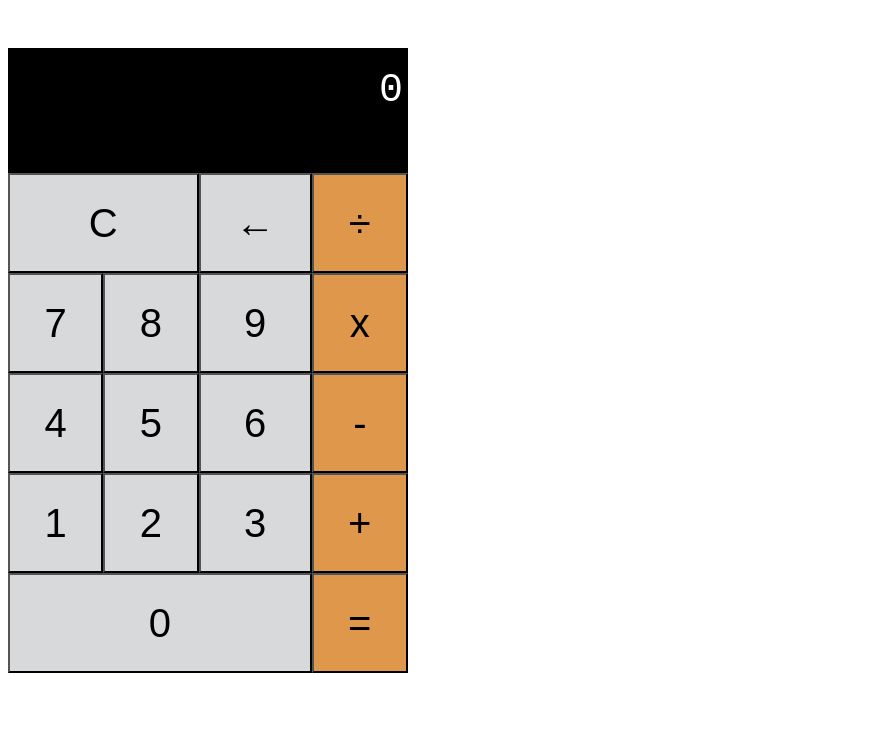
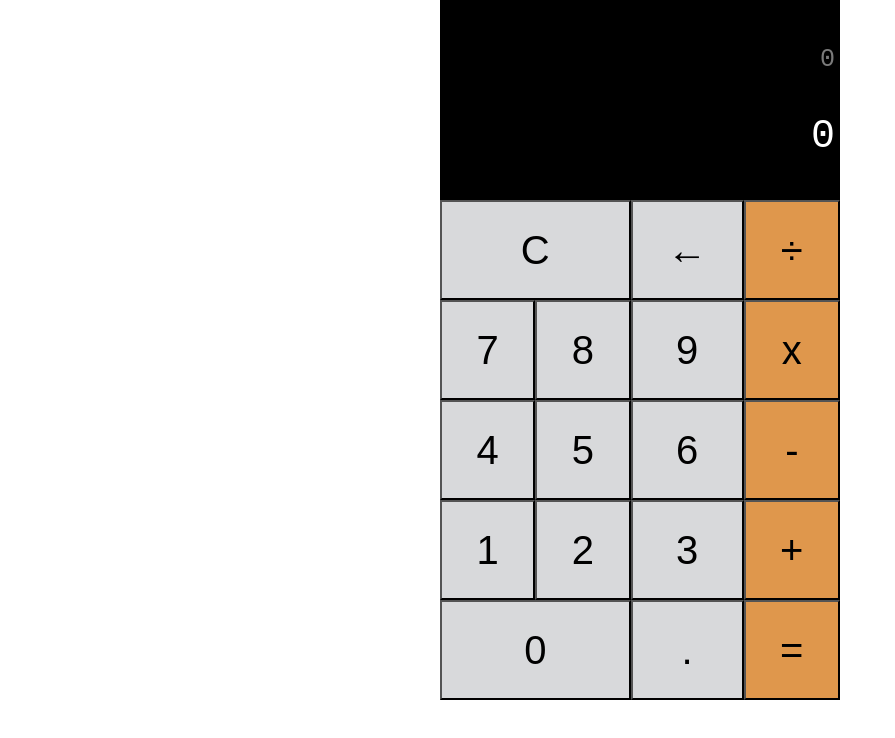
Before and after one commit to Barneygray/EY-coding-masterclass, a plain HTML site: page Week2/CalcProj/Calc.html in a window 1280 px wide. Shown: the whole page, without its empty margins (0-895 px from the left). Drawn offline with Linux system fonts and the light colour scheme.

Commit message:
extra touches

```diff
--- a/Week2/CalcProj/Calc.css
+++ b/Week2/CalcProj/Calc.css
@@ -6,6 +6,8 @@ body {
   padding: 0px;
   background-color: white;
   color: white;
+  max-width: 400px;
+  margin: 0 auto;
 }
 
 .input-screen {
@@ -16,15 +18,26 @@ body {
     font-family: "Courier New", Courier, monospace;
     text-align: right;
     padding: 20px 5px;
-    height: 100%;
+    height: 200px;
+}
+
+.calc-screen {
+    color: rgba(255, 255, 255, 0.479);
+    font-size: 25px;
+}
+
+.result-screen {
+
 }
 
 .C-button {
     grid-area: C;
+    width: 200px;
 }
 
 .arrow-button {
     grid-area: arrow;
+    width: 100px;
 }
 
 .div-button {
@@ -87,6 +100,10 @@ body {
     grid-area: equals;
 }
 
+.decimal-button {
+    grid-area: decimal;
+}
+
 .calc-layout {
     display: grid;
     grid-template-areas:
@@ -96,7 +113,7 @@ body {
     "seven eight nine xi"
     "four five six minus"
     "one two three plus"
-    "zeroo zeroo zeroo equals";
+    "zeroo zeroo decimal equals";
     width : 400px;
 }
 
--- a/Week2/CalcProj/Calc.html
+++ b/Week2/CalcProj/Calc.html
@@ -8,58 +8,28 @@
 </head>
 <body>
     <div class = "calc-layout">
-        <p class = "input-screen"> 0 </p>
-        <div class = "C-button">
-            <button class ="grey-buttons"> C </button>
+        <div class = "input-screen">
+            <p class =  "calc-screen">0</p>
+            <p class = "result-screen"> 0 </p>
         </div>
-        <div class = "arrow-button">
-            <button class = "grey-buttons"> ← </button>
-        </div>
-        <div class = "div-button">
-            <button class = "orange-buttons"> ÷ </button>
-        </div>
-        <div class = "seven-button">
-            <button class="grey-buttons number-button"> 7 </button>
-        </div>
-        <div class = "eight-button">
-            <button class="grey-buttons number-button"> 8 </button>
-        </div>
-        <div class = "nine-button">
-            <button class="grey-buttons number-button"> 9 </button>
-        </div>
-        <div class = "x-button">
-            <button class="orange-buttons"> x </button>
-        </div>
-        <div class= "four-button">
-            <button class="grey-buttons number-button"> 4 </button>
-        </div>
-        <div class="five-button">
-            <button class="grey-buttons number-button"> 5 </button>
-        </div>
-        <div class="six-button">
-            <button class="grey-buttons number-button"> 6 </button>
-        </div>
-        <div class="minus-button">
-            <button class="orange-buttons"> - </button>
-        </div>
-        <div class="one-button">
-            <button class="grey-buttons number-button"> 1 </button>
-        </div>
-        <div class="two-button">
-            <button class="grey-buttons number-button"> 2 </button>
-        </div>
-        <div class="three-button">
-            <button class="grey-buttons number-button"> 3 </button>
-        </div>
-        <div class="plus-button">
-            <button class="orange-buttons"> + </button>
-        </div>
-        <div class="zero-button">
-            <button class="grey-buttons number-button"> 0 </button>
-        </div>
-        <div class="equals-button">
-            <button class="orange-buttons"> = </button>
-        </div>
+        <button class ="C-button grey-buttons"> C </button>
+        <button class = "arrow-button grey-buttons"> ← </button>
+        <button class = "div-button orange-buttons"> ÷ </button>
+        <button class="seven-button grey-buttons number-button"> 7 </button>
+        <button class="eight-button grey-buttons number-button"> 8 </button>
+        <button class="nine-button grey-buttons number-button"> 9 </button>
+        <button class="x-button orange-buttons"> x </button>
+        <button class="four-button grey-buttons number-button"> 4 </button>
+        <button class="five-button grey-buttons number-button"> 5 </button>
+        <button class="six-button grey-buttons number-button"> 6 </button>
+        <button class="minus-button orange-buttons"> - </button>
+        <button class="one-button grey-buttons number-button"> 1 </button>
+        <button class="two-button grey-buttons number-button"> 2 </button>
+        <button class="three-button grey-buttons number-button"> 3 </button>
+        <button class="plus-button orange-buttons"> + </button>
+        <button class="zero-button grey-buttons number-button"> 0 </button>
+        <button class="decimal-button grey-buttons number-button"> . </button>
+        <button class="equals-button orange-buttons"> = </button>
     </div>
 <script src="Calc.js"></script>
 </body>
--- a/Week2/CalcProj/Calc.js
+++ b/Week2/CalcProj/Calc.js
@@ -8,18 +8,20 @@ const divButton = document.querySelector(".div-button");
 const xButton = document.querySelector(".x-button");
 const equalsButton = document.querySelector(".equals-button");
 
-const display = document.querySelector(".input-screen");
+const calc = document.querySelector(".calc-screen")
+const display = document.querySelector(".result-screen");
 
+let calculation = [];
 let numStore = [];
 let numShow = [];
 let operations = [];
 
 number.forEach(button => {
     button.addEventListener("click", function() {
-        console.log(button.innerText);
         numShow.push(button.innerText);
+        calculation.push(button.innerText);
         display.innerText = numShow.join("");
-        console.log(numStore)
+        calc.innerText = calculation.join("");
     });
 });
 
@@ -28,12 +30,17 @@ clearButton.addEventListener("click", function() {
     numStore = [];
     operations = [];
     numShow = [];
+    calculation = [];
     display.innerText = "0";
+    calc.innerText = "null"
 });
 
 arrowButton.addEventListener("click", function() {
     numShow.pop();
+    calculation.pop();
     display.innerText = numShow.join("");
+    calc.innerText = calculation.join("");
+    calc.innerText = calculation.length > 0 ? calculation.join("") : "0";
     display.innerText = numShow.length > 0 ? numShow.join("") : "0";
 });
 
@@ -41,26 +48,32 @@ plusButton.addEventListener("click", function() {
     numStore.push(Number(numShow.join("")));
     numShow = [];
     operations.push("+")
-    console.log(numStore);
+    calculation.push("+")
+    calc.innerText = calculation.join("");
 });
 
 minusButton.addEventListener("click", function() {
     numStore.push(Number(numShow.join("")));
-    console.log(numStore[-1]);
     numShow = [];
-    operations.push("-")
+    operations.push("-");
+    calculation.push("-");
+    calc.innerText = calculation.join("");
 });
 
 divButton.addEventListener("click", function() {
     numStore.push(Number(numShow.join("")));
     numShow = [];
-    operations.push("/")
+    operations.push("/");
+    calculation.push("÷");
+    calc.innerText = calculation.join("");
 });
 
 xButton.addEventListener("click", function() {
     numStore.push(Number(numShow.join("")));
     numShow = [];
     operations.push("*");
+    calculation.push("x");
+    calc.innerText = calculation.join("");
 });
 
 equalsButton.addEventListener("click", function() {
@@ -87,5 +100,4 @@ equalsButton.addEventListener("click", function() {
     numStore = [];
     operations = [];
     display.innerText = result;
-    console.log(result);
 })
```
